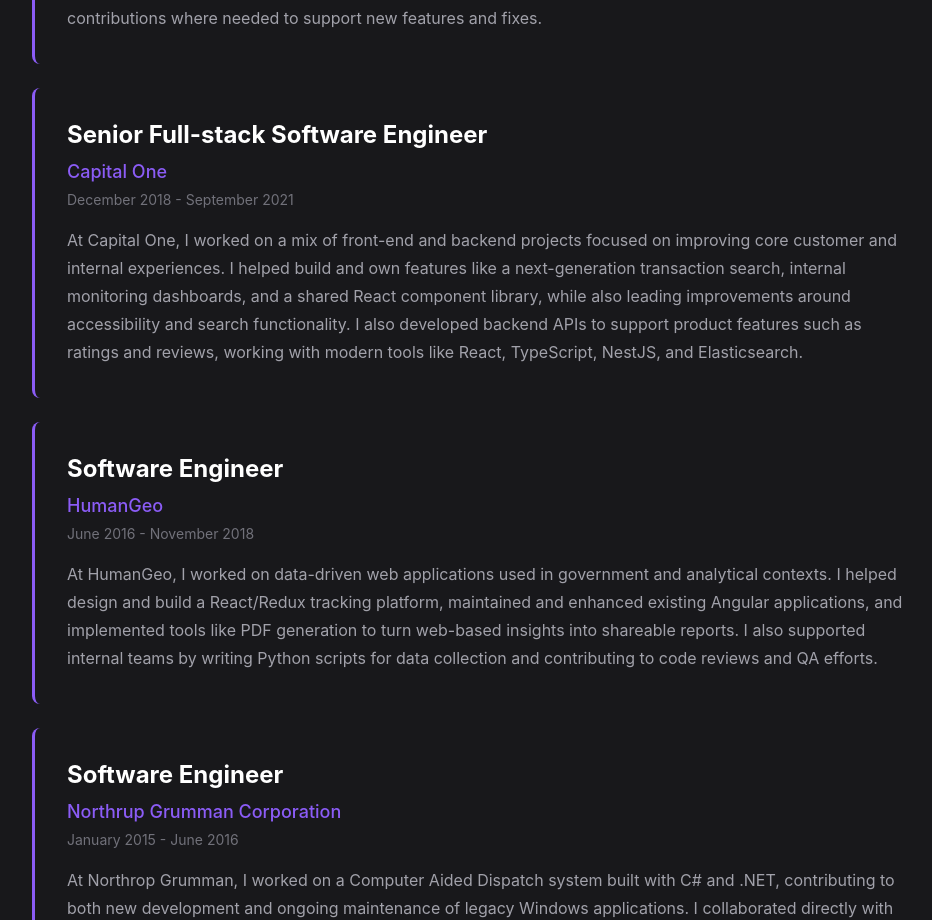
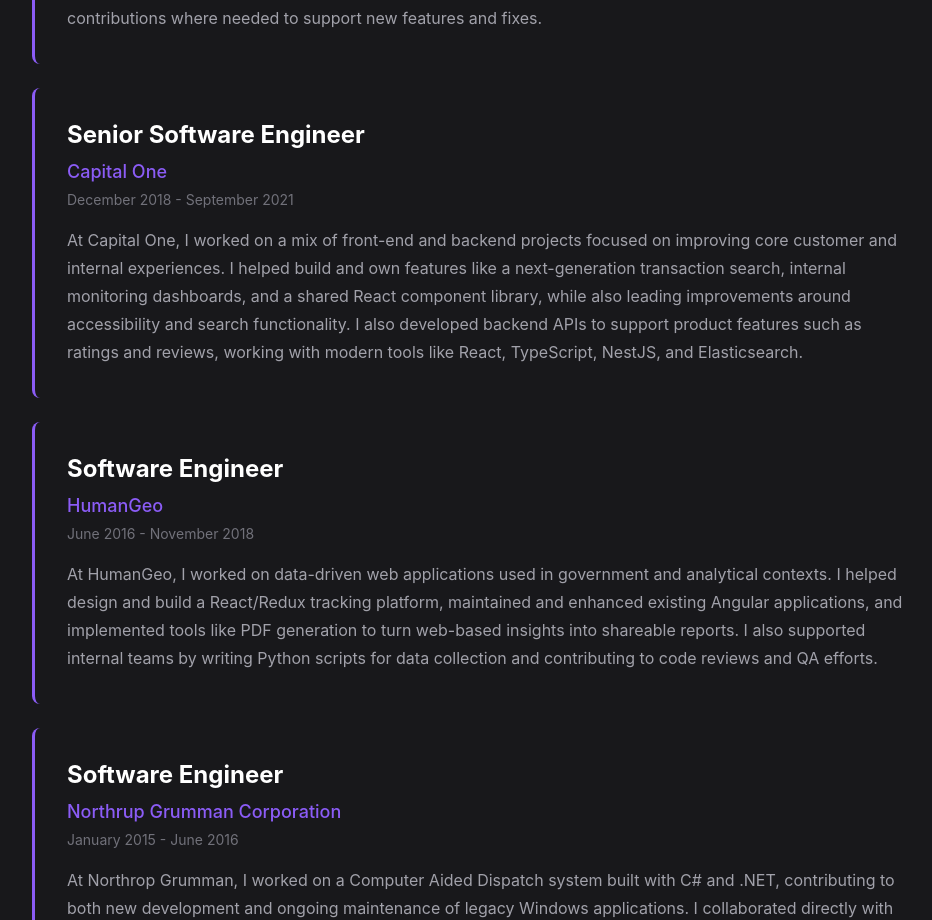
Before and after one commit to andrade16/williamlandrade-site, a Next.js app: page /about in a window 1280 px wide. Shown: the part 1700-2620 px from the top of the page, without its empty margins (152-1084 px from the left). Built offline with nearby package versions, Linux system fonts and the light colour scheme; what @bprogress/next would draw is missing.

Commit message:
Changes job title for Capital One to be more generic

```diff
--- a/app/about/page.tsx
+++ b/app/about/page.tsx
@@ -266,7 +266,7 @@
 
           <ScrollReveal delay={0.2} direction="left">
             <ExperienceCard>
-              <h3>Senior Full-stack Software Engineer</h3>
+              <h3>Senior Software Engineer</h3>
               <div className="role">Capital One</div>
               <div className="period">December 2018 - September 2021</div>
               <p>
--- a/app/layout.tsx
+++ b/app/layout.tsx
@@ -9,14 +9,14 @@
 
 export const metadata = {
   title: {
-    default: "William Andrade | Full-stack Web Developer",
+    default: "William Andrade | Fullstack Web Developer",
     template: "%s | William Andrade",
   },
   description:
-    "Full-stack Web Developer specializing in React, TypeScript, Next.js, and modern web technologies. 9+ years of experience building scalable applications.",
+    "Fullstack Web Developer specializing in React, TypeScript, Next.js, and modern web technologies. 9+ years of experience building scalable applications.",
   keywords: [
     "William Andrade",
-    "Full-stack Developer",
+    "Fullstack Developer",
     "React Developer",
     "TypeScript",
     "Next.js",
```
